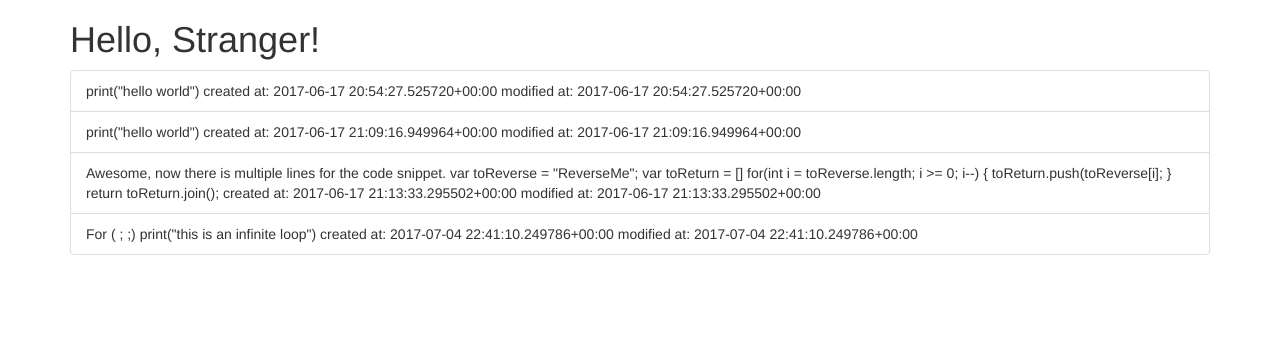
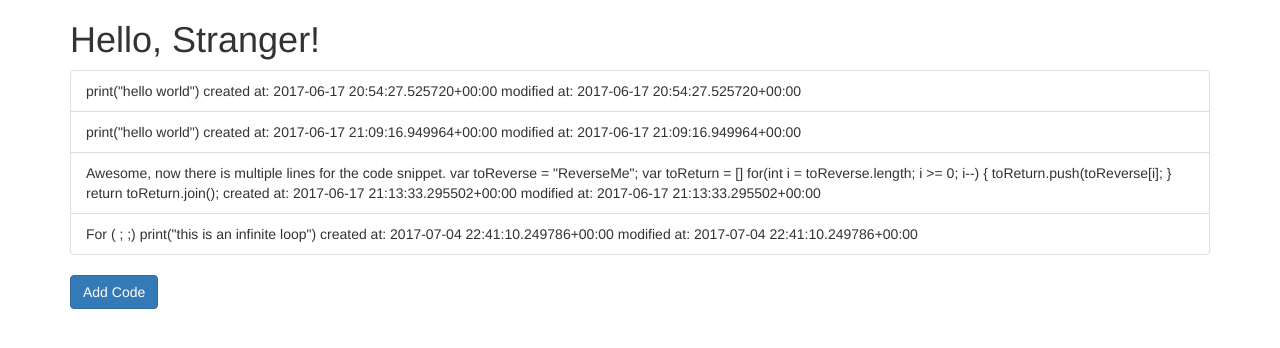
Before and after one commit to robin-mi89/Week20-Django, a Django app: page / in a window 1280 px wide. Shown: the top 348 px of the page. Run offline with Django 3.2, Linux system fonts and the light colour scheme; data comes from the database, SQL or seed files in the repository; both versions use the stored data as it was after the commit; some libraries are stand-ins or nearby versions.

Commit message:
added button to index to navigate to add code

```diff
--- a/codesnippets/templates/code/index.html
+++ b/codesnippets/templates/code/index.html
@@ -20,4 +20,5 @@
     <p>No code yet.</p>
   {% endif%}
 
+  <a href="/add"><button class="btn btn-primary">Add Code</button>
 {% endblock %}
```
Also changed, not shown: db.sqlite3.
